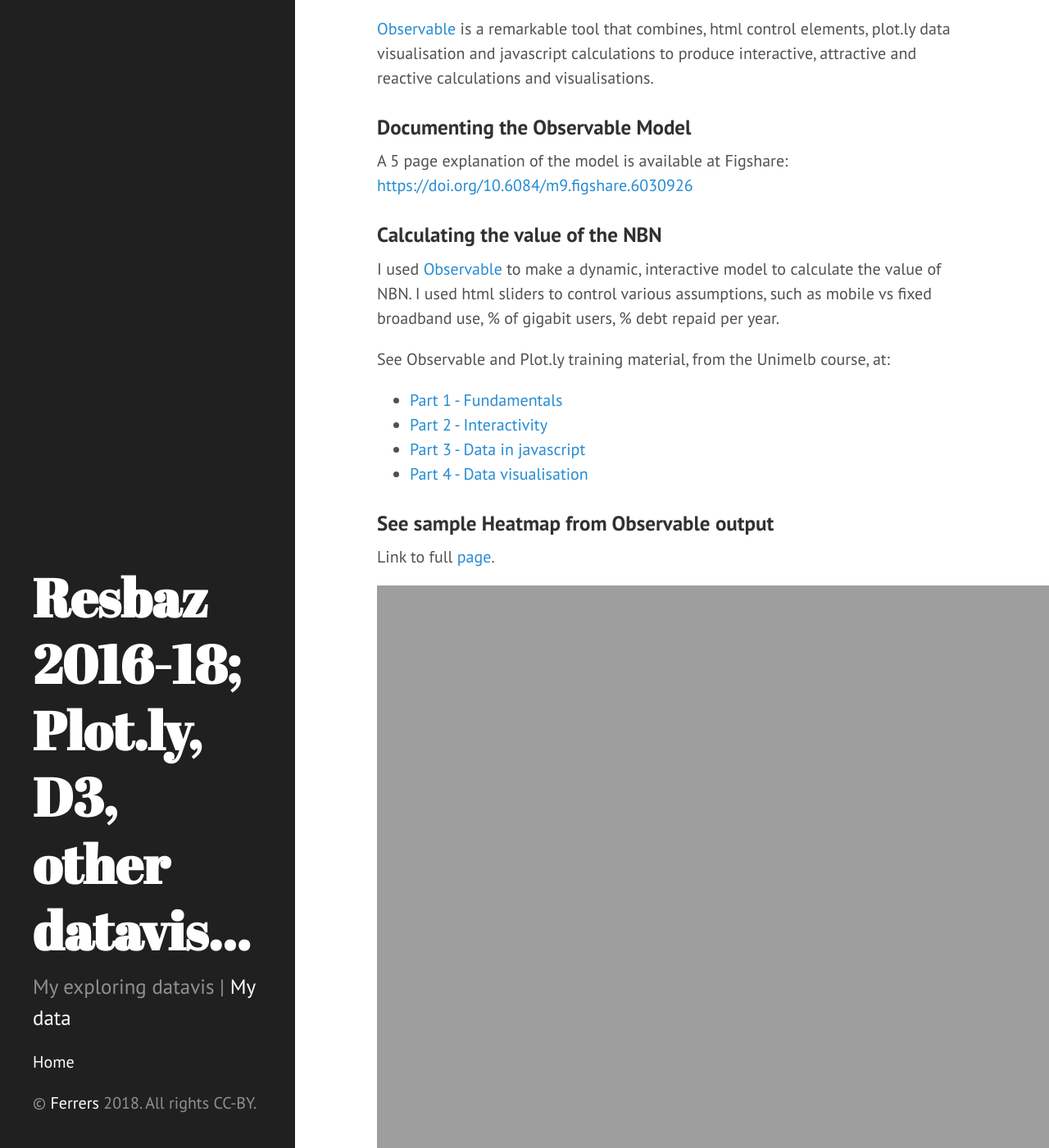
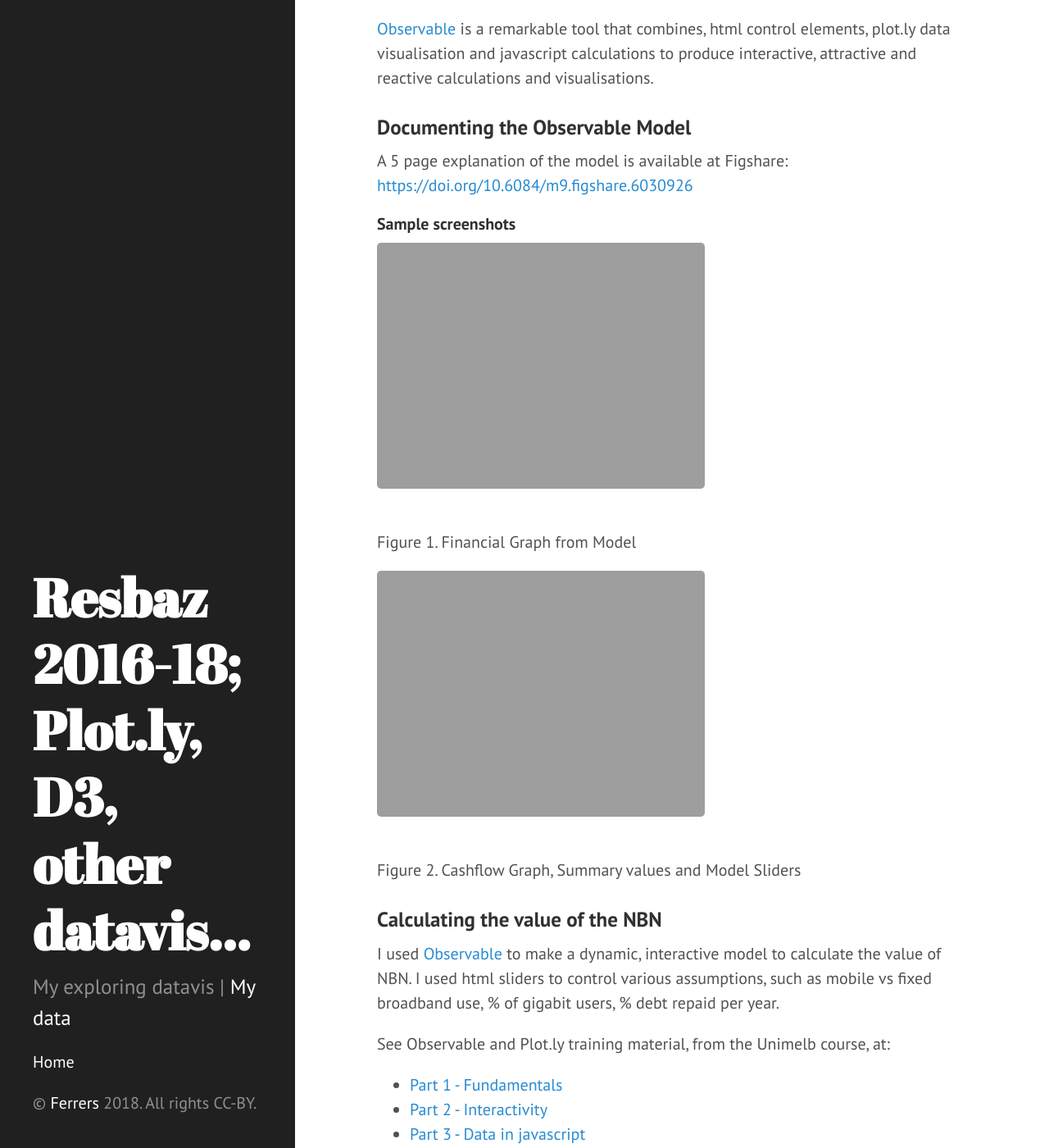
Before and after one commit to areff2000/areff2000.github.io, a Jekyll site: the page built from _posts/2018-05-01-observable.markdown, in a window 1280 px wide and 1400 px high, scrolled down 300 px. Shown: the whole window at 82% size. Built offline with Jekyll 4.4.1, drawn with Linux system fonts in a browser that asks for light colours.

Commit message:
Add graph images

```diff
--- a/_posts/2018-05-01-observable.markdown
+++ b/_posts/2018-05-01-observable.markdown
@@ -11,6 +11,16 @@ produce interactive, attractive and reactive calculations and visualisations.</p
 ### Documenting the Observable Model
 
 A 5 page explanation of the model is available at Figshare: <a href="https://doi.org/10.6084/m9.figshare.6030926">https://doi.org/10.6084/m9.figshare.6030926</a>
+
+#### Sample screenshots
+
+![Model with sliders](https://areff2000.github.io/plotly_training_Mar2017/NBNFinancials201621.png)
+
+<br>Figure 1. Financial Graph from Model
+
+![Model with sliders](https://areff2000.github.io/plotly_training_Mar2017/ModelCashflowGraphand4sliders.png)
+
+<br>Figure 2. Cashflow Graph, Summary values and Model Sliders
 
 ### Calculating the value of the NBN
 I used <a href="https://beta.observablehq.com/@mbostock/five-minute-introduction">Observable</a> to make a dynamic, interactive model to calculate the value of NBN.
```
